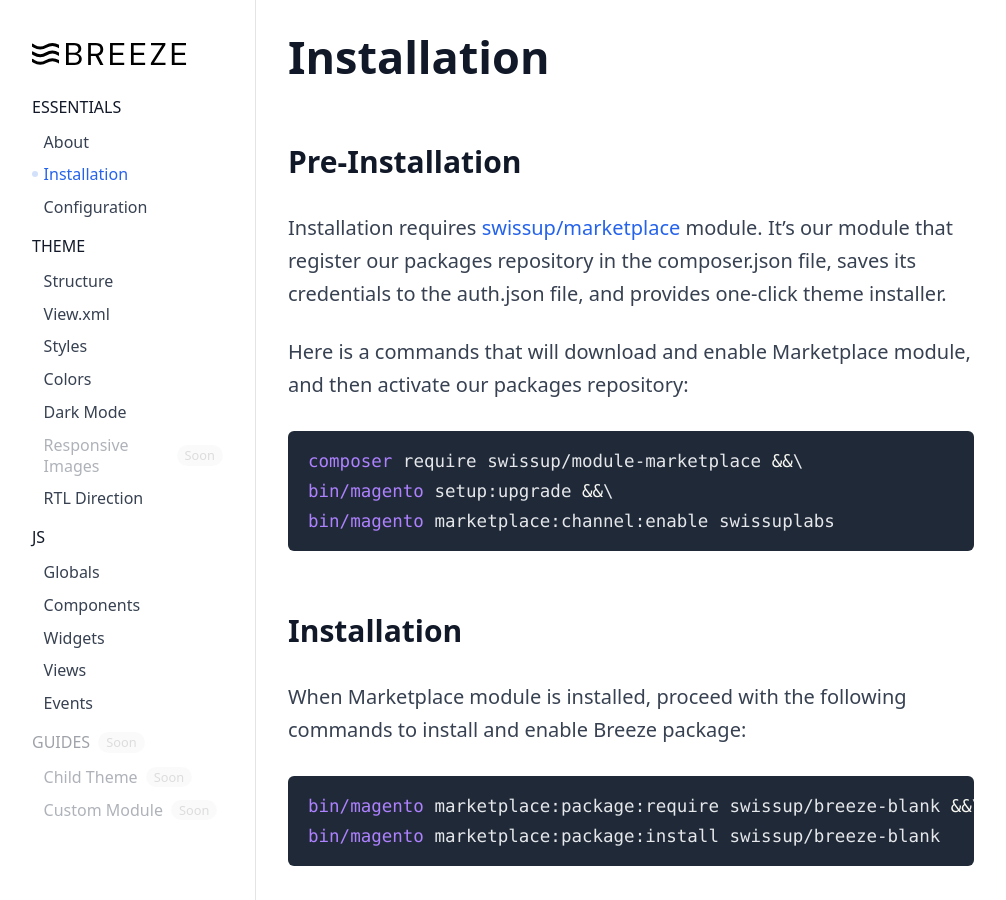
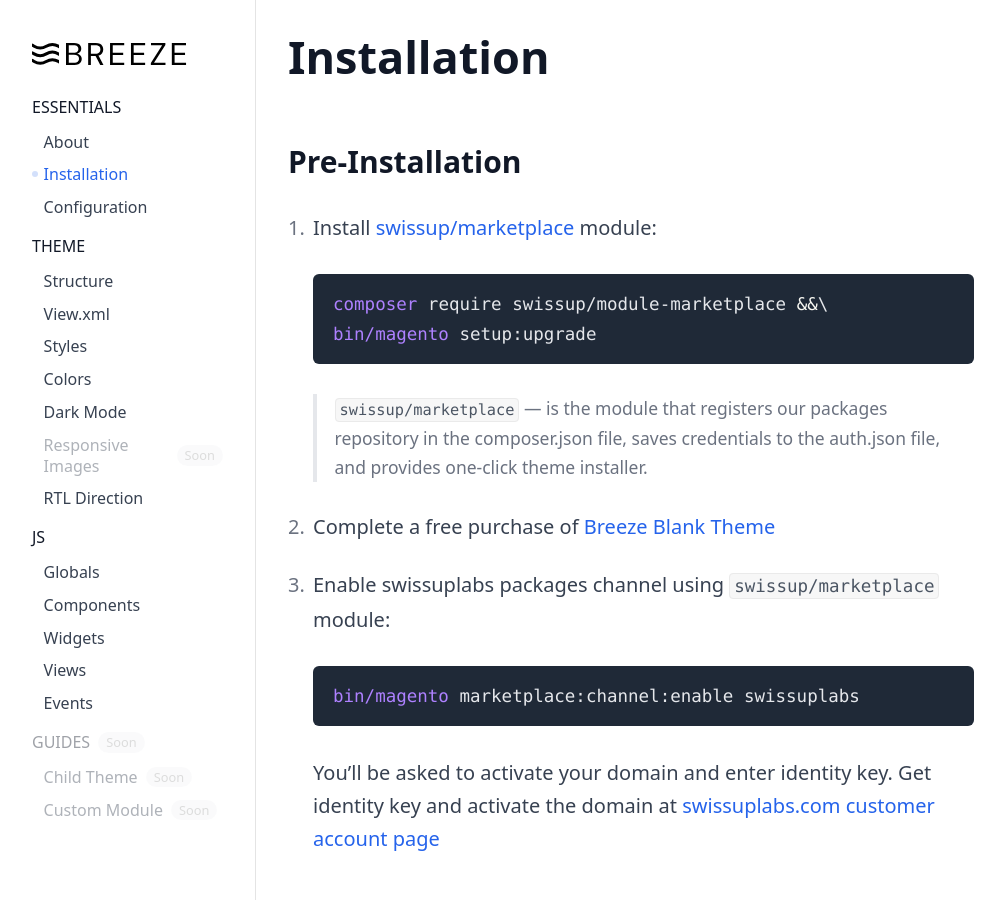
Before and after one commit to breezefront/breezefront.com, a Jekyll site: the page built from collections/_essentials/installation.md, in a window 1280 px wide and 900 px high. Shown: the whole window, without its empty margins (0-1006 px from the left). Built offline with Jekyll 4.4.1, drawn with Linux system fonts in a browser that asks for light colours.

Commit message:
Update installation instructions

````diff
--- a/collections/_essentials/installation.md
+++ b/collections/_essentials/installation.md
@@ -9,18 +9,27 @@ order: 200
 
 ## Pre-Installation
 
-Installation requires [swissup/marketplace](https://github.com/swissup/module-marketplace) module.
-It’s our module that register our packages repository in the composer.json file,
-saves its credentials to the auth.json file, and provides one-click theme installer.
+ 1. Install [swissup/marketplace](https://github.com/swissup/module-marketplace) module:
 
-Here is a commands that will download and enable Marketplace module, and then
-activate our packages repository:
+    ```powershell
+    composer require swissup/module-marketplace &&\
+    bin/magento setup:upgrade
+    ```
 
-```powershell
-composer require swissup/module-marketplace &&\
-bin/magento setup:upgrade &&\
-bin/magento marketplace:channel:enable swissuplabs
-```
+    > `swissup/marketplace` --- is the module that registers our packages repository
+    > in the composer.json file, saves credentials to the auth.json file, and provides
+    > one-click theme installer.
+
+ 2. Complete a free purchase of [Breeze Blank Theme](https://swissuplabs.com/magento-themes/magento-2-breeze-blank-theme.html)
+ 3. Enable swissuplabs packages channel using `swissup/marketplace` module:
+
+    ```powershell
+    bin/magento marketplace:channel:enable swissuplabs
+    ```
+
+    You’ll be asked to activate your domain and enter identity key. Get identity
+    key and activate the domain at
+    [swissuplabs.com customer account page](https://swissuplabs.com/license/customer/activation/)
 
 ## Installation
 
````
